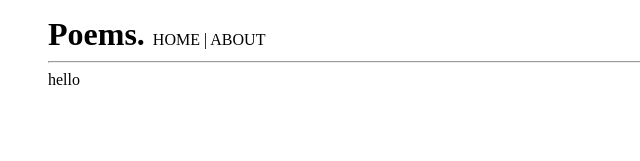
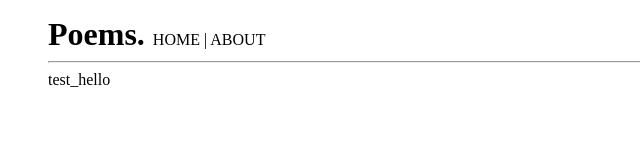
Before and after one commit to samcolson4/poems, a React (Create React App) app: page / in a window 1280 px wide. Shown: the top 161 px of the page, without its empty margins (0-640 px from the left). Built offline with nearby package versions, Linux system fonts and the light colour scheme; a web font is replaced by a local one.

Commit message:
Update testing

```diff
--- a/src/components/pages/home/words-logic.js
+++ b/src/components/pages/home/words-logic.js
@@ -1,7 +1,7 @@
 class WordsLogic {
 
   constructor() {
-    this.words = ["hello"]
+    this.words = ["test_hello"]
   }
 
   getWords() {
@@ -9,6 +9,7 @@ class WordsLogic {
   }
 
   sortwords(response) {
+    this.words = []
     const results = []
   }
 
```
Also changed, not shown: 1 other file (tests, documents, lock files or other folders).
